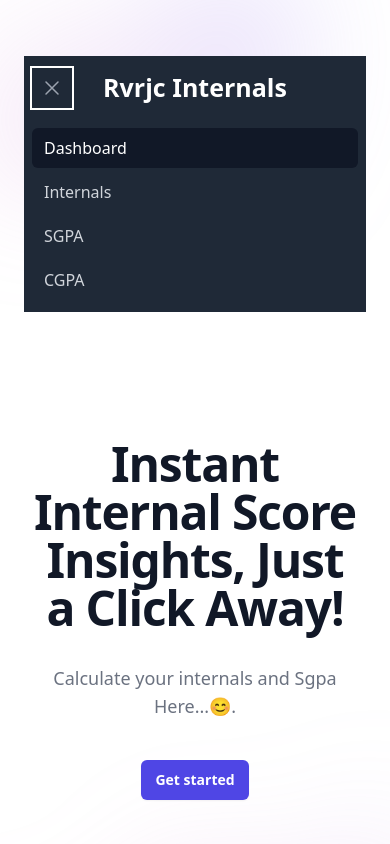
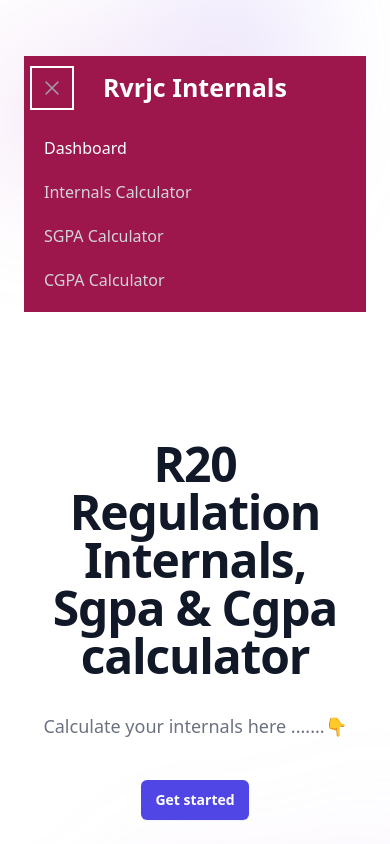
Before and after one commit to Sanjaysidhap/Sanjay, a plain HTML site: page index.html in a window 390 px wide. Both pictures are taken after a click on the button "Open main menu". Shown: the top 844 px of the page. Drawn offline with nearby package versions, Linux system fonts and the light colour scheme.

Commit message:
Update index.html

```diff
--- a/index.html
+++ b/index.html
@@ -20,12 +20,12 @@
   <script src="script.js">
   </script>
 
-<div class="bg-white">
+<div class="bg-lightpink">
   <div class="relative isolate px-6 pt-14 lg:px-8">
     <div class="absolute inset-x-0 -top-40 -z-10 transform-gpu overflow-hidden blur-3xl sm:-top-80" aria-hidden="true">
       <div class="relative left-[calc(50%-11rem)] aspect-[1155/678] w-[36.125rem] -translate-x-1/2 rotate-[30deg] bg-gradient-to-tr from-[#ff80b5] to-[#9089fc] opacity-30 sm:left-[calc(50%-30rem)] sm:w-[72.1875rem]" style="clip-path: polygon(74.1% 44.1%, 100% 61.6%, 97.5% 26.9%, 85.5% 0.1%, 80.7% 2%, 72.5% 32.5%, 60.2% 62.4%, 52.4% 68.1%, 47.5% 58.3%, 45.2% 34.5%, 27.5% 76.7%, 0.1% 64.9%, 17.9% 100%, 27.6% 76.8%, 76.1% 97.7%, 74.1% 44.1%)"></div>
     </div>
-    <nav class="bg-gray-800">
+    <nav class="bg-pink-800">
       <div class="mx-auto max-w-7xl px-2 sm:px-6 lg:px-8">
         <div class="relative flex h-16 items-center justify-between">
 
@@ -61,18 +61,18 @@
       <!-- Mobile Menu -->
       <div class="sm:hidden hidden" id="mobile-menu">
         <div class="px-2 pt-2 pb-3 space-y-1">
-          <a href="index.html" class="block bg-gray-900 px-3 py-2 text-base font-medium text-white rounded-md">Dashboard</a>
-          <a href="internal.html" class="block px-3 py-2 text-base font-medium text-gray-300 hover:bg-gray-700 hover:text-white rounded-md">Internals</a>
-          <a href="sgpa.html" class="block px-3 py-2 text-base font-medium text-gray-300 hover:bg-gray-700 hover:text-white rounded-md">SGPA</a>
-          <a href="cgpa.html" class="block px-3 py-2 text-base font-medium text-gray-300 hover:bg-gray-700 hover:text-white rounded-md">CGPA</a>
+          <a href="index.html" class="block bg-lightpink-900 px-3 py-2 text-base font-big text-white rounded-md">Dashboard</a>
+          <a href="internal.html" class="block px-3 py-2 text-base font-big text-gray-300 hover:bg-lightpink-700 hover:text-white rounded-md">Internals Calculator</a>
+          <a href="sgpa.html" class="block px-3 py-2 text-base font-big text-gray-300 hover:bg-lightpink-700 hover:text-white rounded-md">SGPA Calculator</a>
+          <a href="cgpa.html" class="block px-3 py-2 text-base font-big text-gray-300 hover:bg-lightpink-700 hover:text-white rounded-md">CGPA Calculator</a>
         </div>
       </div>
     </nav>
 
     <div class="mx-auto max-w-2xl py-32 sm:py-48 lg:py-56">
       <div class="text-center">
-        <h1 class="text-balance text-5xl font-semibold tracking-tight text-gray-900 sm:text-7xl">Instant Internal Score Insights, Just a Click Away!</h1>
-        <p class="mt-8 text-pretty text-lg font-medium text-gray-500 sm:text-xl/8">Calculate your internals and Sgpa Here...😊.</p>
+        <h1 class="text-balance text-5xl font-semibold tracking-tight text-gray-900 sm:text-7xl">R20 Regulation Internals, Sgpa & Cgpa calculator</h1>
+        <p class="mt-8 text-pretty text-lg font-medium text-gray-500 sm:text-xl/8">Calculate your internals here .......👇</p>
         <div class="mt-10 flex items-center justify-center gap-x-6">
           <a href="internal.html" class="rounded-md bg-indigo-600 px-3.5 py-2.5 text-sm font-semibold text-white shadow-sm hover:bg-indigo-500 focus-visible:outline focus-visible:outline-2 focus-visible:outline-offset-2 focus-visible:outline-indigo-600">Get started</a>
         </div>
```
